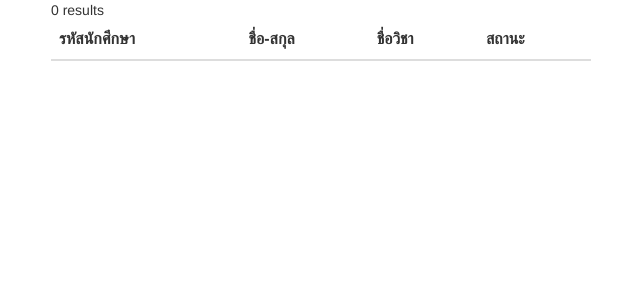
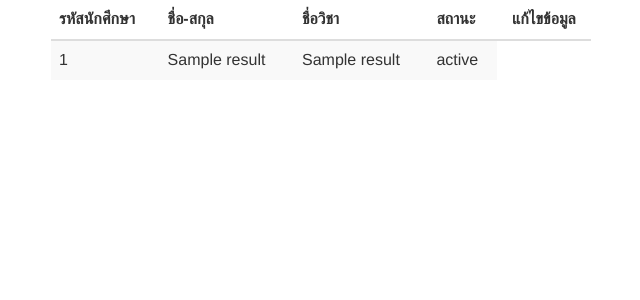
Before and after one commit to swewu/group4, a CodeIgniter app: the page made by application/views/index.php in a window 1280 px wide. Shown: the top 300 px of the page, without its empty margins (224-864 px from the left). Run offline with CodeIgniter, Linux system fonts and the light colour scheme; the template is opened without the code that fills it: most values are stand-ins (such as "Sample title", 1, 10 or a date in 2020); data that the repository does not hold is empty; some libraries are stand-ins or nearby versions.

Commit message:
edit View

```diff
--- a/application/views/index.php
+++ b/application/views/index.php
@@ -12,21 +12,38 @@
             <th>ชื่อ-สกุล</th>
             <th>ชื่อวิชา</th>
             <th>สถานะ</th>
-            <!-- <th class="text-center">แก้ไขข้อมูล</th> -->
+            <th class="text-center">แก้ไขข้อมูล</th>
         </tr>
     </thead>
-
-    <?php if (mysqli_num_rows($result) > 0) {
-            // output data of each row
-            while($row = mysqli_fetch_assoc($result)) {
-                echo "id: " . $row["id"]. " - Name: " . $row["firstname"]. " " . $row["lastname"]. "<br>";
-            }
-        } else {
-            echo "0 results";
-        }
-    ?>
+    <?php
+        foreach($result as $row) {?>
+                <tr>
+                    <td><?=$row["studentid"] ?></td>
+                    <td><?=$row["studentName"] ?></td>
+                    <td><?=$row["courseName"] ?></td>
+                    <td><?=$row["status"] ?></td>
+                </tr>
+            <?php } ?>
 
 
+            <!-- <tr>
+                <td>1</td>
+                <td>News</td>
+                <td>News Cate</td>
+                <td class="text-center"><a class='btn btn-info btn-xs' href="#"><span class="glyphicon glyphicon-edit"></span> Edit</a> <a href="#" class="btn btn-danger btn-xs"><span class="glyphicon glyphicon-remove"></span> Del</a></td>
+            </tr>
+            <tr>
+                <td>2</td>
+                <td>Products</td>
+                <td>Main Products</td>
+                <td class="text-center"><a class='btn btn-info btn-xs' href="#"><span class="glyphicon glyphicon-edit"></span> Edit</a> <a href="#" class="btn btn-danger btn-xs"><span class="glyphicon glyphicon-remove"></span> Del</a></td>
+            </tr>
+            <tr>
+                <td>3</td>
+                <td>Blogs</td>
+                <td>Parent Blogs</td>
+                <td class="text-center"><a class='btn btn-info btn-xs' href="#"><span class="glyphicon glyphicon-edit"></span> Edit</a> <a href="#" class="btn btn-danger btn-xs"><span class="glyphicon glyphicon-remove"></span> Del</a></td>
+            </tr> -->
     </table>
     </div>
 </div>
```
